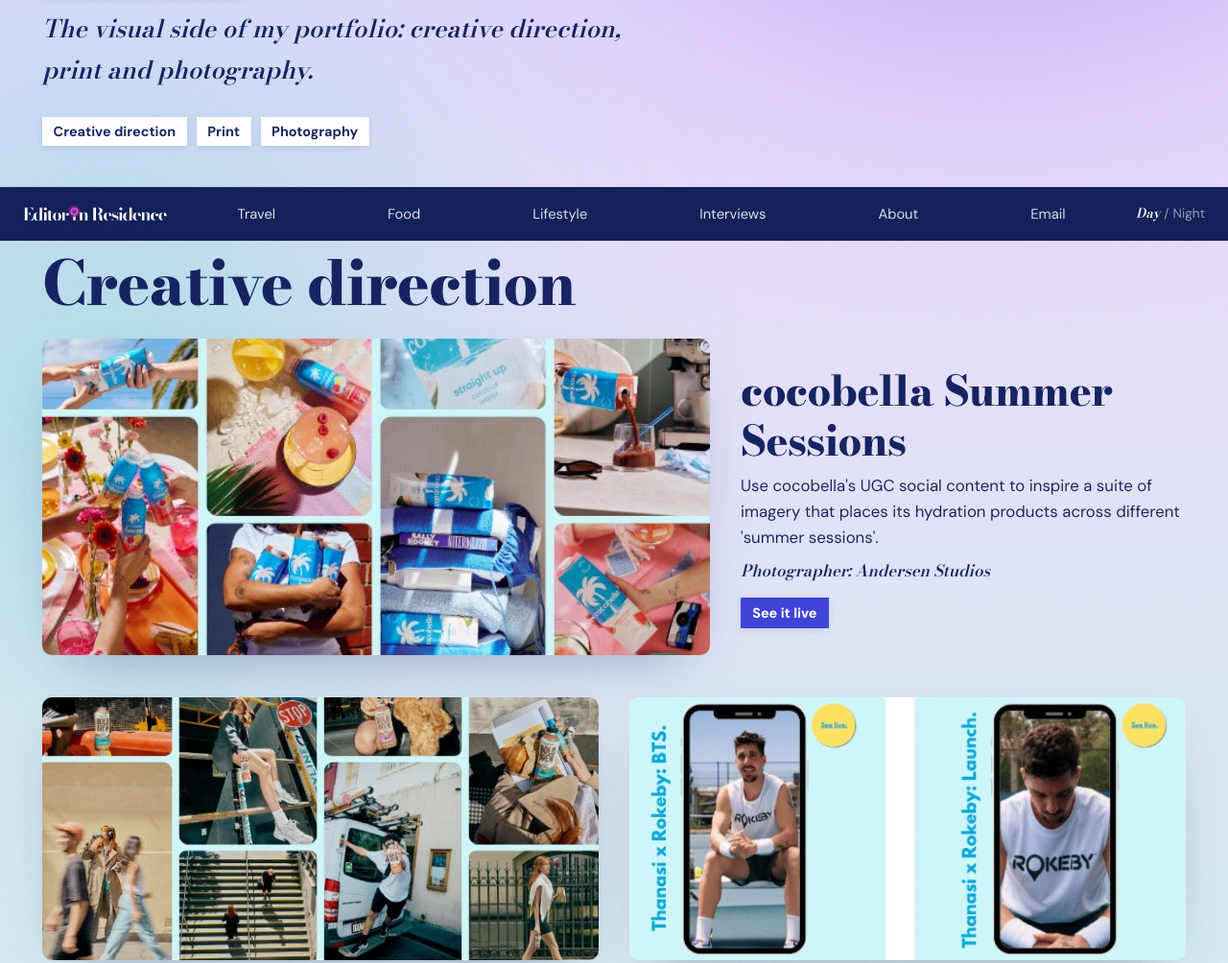
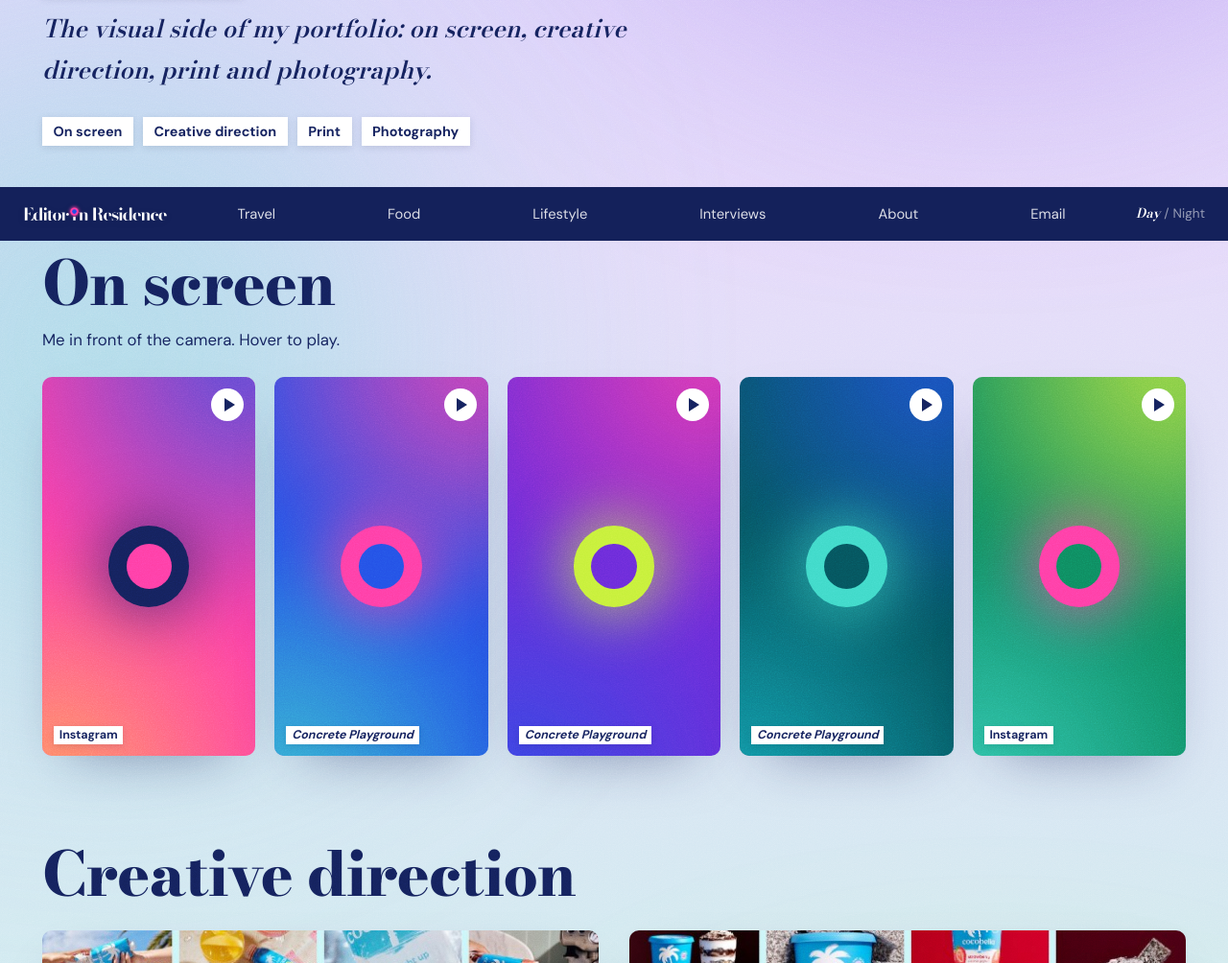
Before and after one commit to elizaellencampbell-cmd/editor-in-residence, an Astro site: page /artist-in-residence in a window 1280 px wide. Shown: the part 549-1553 px from the top of the page at 96% size. Built offline with nearby package versions, Linux system fonts and the light colour scheme; Astro itself is replaced by a stand-in of ours.

Commit message:
Artist in Residence: On screen reels with hover-to-play, cut Rokeby and Meet the Maker
Co-Authored-By: Claude Opus 5.5 <noreply@anthropic.com>
Claude-Session: https://claude.ai/code/session_01FhmM5Wun4aS3bcpBso5G3Q

```diff
--- a/src/pages/artist-in-residence.astro
+++ b/src/pages/artist-in-residence.astro
@@ -9,10 +9,16 @@ import { linkPubs } from '../lib/pubs.js';
 // Photography is waiting on Liza's folder of images.
 const projects = [
   { img: 'cocobella-summer-sessions', title: 'cocobella Summer Sessions', brief: "Use cocobella's UGC social content to inspire a suite of imagery that places its hydration products across different 'summer sessions'.", credit: 'Photographer: Andersen Studios', link: 'https://www.instagram.com/p/DFoJUDSTirK/' },
-  { img: 'rokeby-bold-brew', title: 'Rokeby Bold Brew', brief: 'Launch Bold Brew with a look and feel distinct from the rest of the Rokeby range, built on movement, energy and power.', credit: 'Photographer: Charlie Hawks', link: 'https://www.instagram.com/p/DFBhwMOTTUx/' },
-  { img: 'rokeby-thanasi', title: 'Rokeby x Thanasi Kokkinakis', brief: "Introduce and amplify Rokeby's partnership with tennis star Thanasi Kokkinakis, from behind the scenes to launch.", credit: 'Videographer: Overlap Studios', link: 'https://www.instagram.com/rokebynutrition/reel/DE3NAiFzwuY/' },
   { img: 'cocobella-in-studio', title: 'cocobella In-Studio', brief: "Bring cocobella's strawberry and lamington yoghurts to life with a series of food-porn studio images.", credit: 'Photographer: Willow Creative', link: 'https://www.instagram.com/p/DBFKKltTaQ3/' },
-  { img: 'time-out-meet-the-maker', title: 'Time Out Melbourne: Meet the Maker', brief: 'Go behind the scenes with Melbourne artisans, telling their story and showing their craft through casual interview and b-roll.', credit: 'Videographer: Nigel Kippers', link: 'https://www.youtube.com/watch?v=z6YXlqbG2_I' },
+];
+// On screen: Liza as on-screen talent. Videos play on hover once the mp4s are in /public/videos/onscreen/ (set `video`).
+// MOCKUP: Instagram is blocked from here, so these are colour posters until Liza sends the files.
+const reels = [
+  { url: 'https://www.instagram.com/reel/DcZ2hEYhLve/', who: 'Instagram', cw: 'hotpink', video: '' },
+  { url: 'https://www.instagram.com/concreteplaygroundmelbourne/reel/DbAh2lJDzk3/', who: 'Concrete Playground', cw: 'cobalt', video: '' },
+  { url: 'https://www.instagram.com/concreteplaygroundmelbourne/reel/Dbco2X1CsFO/', who: 'Concrete Playground', cw: 'violet', video: '' },
+  { url: 'https://www.instagram.com/concreteplaygroundmelbourne/reel/DcAscQqGpLr/', who: 'Concrete Playground', cw: 'peacock', video: '' },
+  { url: 'https://www.instagram.com/reel/DYixMq8Db5f/', who: 'Instagram', cw: 'emerald', video: '' },
 ];
 const print = [
   { img: 'halliday-breaking-the-rules', title: 'Breaking the rules: Angus Vinden' },
@@ -42,20 +48,37 @@ const cws = ['cobalt', 'hotpink', 'peacock', 'violet', 'emerald', 'sky', 'navy',
       <h1 class="masthead"><Logo variant="masthead" label="Editor in Residence" /></h1>
       <p class="stack">
         <span class="eir-label air">Artist in Residence.</span>
-        <span class="lede">The visual side of my portfolio: creative direction, print and photography.</span>
+        <span class="lede">The visual side of my portfolio: on screen, creative direction, print and photography.</span>
       </p>
       <ul class="jump">
+        <li><a href="#on-screen">On screen</a></li>
         <li><a href="#creative-direction">Creative direction</a></li>
         <li><a href="#print">Print</a></li>
         <li><a href="#photography">Photography</a></li>
       </ul>
     </header>
 
+    <section class="block wrap" id="on-screen">
+      <h2>On screen</h2>
+      <p class="sub">Me in front of the camera. Hover to play.</p>
+      <ul class="reels">
+        {reels.map((r, i) => (
+          <li class="reel" data-cw={r.cw}>
+            <a href={r.url} target="_blank" rel="noopener" aria-label={`Watch reel ${i + 1} on Instagram`}>
+              {r.video ? <video src={r.video} muted loop playsinline preload="metadata"></video> : <span class="poster" aria-hidden="true"><span class="pdot"></span></span>}
+              <span class="play" aria-hidden="true"></span>
+              <span class="eir-label who" set:html={r.who === 'Instagram' ? 'Instagram' : `<i>${r.who}</i>`} />
+            </a>
+          </li>
+        ))}
+      </ul>
+    </section>
+
     <section class="block wrap" id="creative-direction">
       <h2>Creative direction</h2>
       <div class="projects">
-        {projects.map((p, i) => (
-          <article class={`proj ${i === 0 ? 'lead' : ''}`}>
+        {projects.map((p) => (
+          <article class="proj">
             <a class="shot" href={p.link} target="_blank" rel="noopener"><img src={`/images/air/${p.img}.jpg`} alt={p.title} loading="lazy" /></a>
             <div class="copy">
               <h3>{p.title}</h3>
@@ -94,6 +117,18 @@ const cws = ['cobalt', 'hotpink', 'peacock', 'violet', 'emerald', 'sky', 'navy',
     </section>
   </div>
 </Base>
+
+<script>
+  // Play a reel while the pointer is over it (mouse and trackpad only); pause and rewind on leave.
+  if (matchMedia('(hover: hover) and (pointer: fine)').matches) {
+    document.querySelectorAll('.reel').forEach((el) => {
+      const v = el.querySelector('video');
+      if (!v) return;
+      el.addEventListener('mouseenter', () => { v.play().catch(() => {}); });
+      el.addEventListener('mouseleave', () => { v.pause(); v.currentTime = 0; });
+    });
+  }
+</script>
 
 <style>
   .night { position: relative; overflow: hidden; isolation: isolate; color: var(--navy); padding-bottom: 100px;
@@ -142,6 +177,20 @@ const cws = ['cobalt', 'hotpink', 'peacock', 'violet', 'emerald', 'sky', 'navy',
   .live { display: inline-block; font: 700 .9rem/1 var(--sans); padding: .6em .85em; background: #3B3FD6; color: #fff; text-decoration: none; filter: var(--shadow); }
   .live:hover { background: var(--navy); }
 
+  /* On screen: vertical reels that play on hover (mouse and trackpad only) */
+  .reels { list-style: none; margin: 0; padding: 0; display: grid; grid-template-columns: repeat(5, minmax(0, 1fr)); gap: 20px; }
+  .reel a { position: relative; display: block; aspect-ratio: 9 / 16; border-radius: 10px; overflow: hidden; background: var(--g); box-shadow: 0 24px 60px -30px rgba(20, 33, 91, .55); color: inherit; text-decoration: none; transition: transform .35s cubic-bezier(.2,.8,.2,1); }
+  .reel a:hover { transform: translateY(-4px) scale(1.02); }
+  .reel video { position: absolute; inset: 0; width: 100%; height: 100%; object-fit: cover; }
+  .poster { position: absolute; inset: 0; display: grid; place-items: center; }
+  .poster::before { content: ''; position: absolute; inset: -30%; filter: blur(40px); background: radial-gradient(circle at 80% 15%, var(--a1), transparent 45%), radial-gradient(circle at 15% 90%, var(--a2), transparent 45%); opacity: .85; }
+  .pdot { position: relative; width: 38%; aspect-ratio: 1; border-radius: 50%; background: var(--ring); box-shadow: 0 0 60px 10px color-mix(in srgb, var(--ring) 60%, transparent); }
+  .pdot::after { content: ''; position: absolute; inset: 22%; border-radius: 50%; background: var(--centre); }
+  .play { position: absolute; right: 12px; top: 12px; width: 34px; aspect-ratio: 1; border-radius: 50%; background: #fff; }
+  .play::after { content: ''; position: absolute; left: 39%; top: 30%; border-style: solid; border-width: 7px 0 7px 11px; border-color: transparent transparent transparent var(--navy); }
+  .reel a:hover .play { opacity: 0; }
+  .who { position: absolute; left: 12px; bottom: 12px; --lbg: #fff; --lfg: var(--navy); font-size: .78rem; white-space: nowrap; }
+
   .spreads { display: grid; grid-template-columns: repeat(2, minmax(0, 1fr)); gap: 28px; }
   .spread { margin: 0; }
   .spread img { display: block; width: 100%; height: auto; border-radius: 6px; box-shadow: 0 24px 60px -30px rgba(20, 33, 91, .45); }
@@ -160,6 +209,8 @@ const cws = ['cobalt', 'hotpink', 'peacock', 'violet', 'emerald', 'sky', 'navy',
 
   @media (max-width: 900px) {
     .projects, .spreads { grid-template-columns: 1fr; }
+    .reels { grid-template-columns: none; grid-auto-flow: column; grid-auto-columns: 58%; overflow-x: auto; scroll-snap-type: x mandatory; padding-bottom: 10px; }
+    .reel { scroll-snap-align: start; }
     .proj.lead { grid-template-columns: 1fr; gap: 16px; }
     .gallery { grid-template-columns: repeat(2, minmax(0, 1fr)); grid-auto-rows: 140px; }
   }
```
